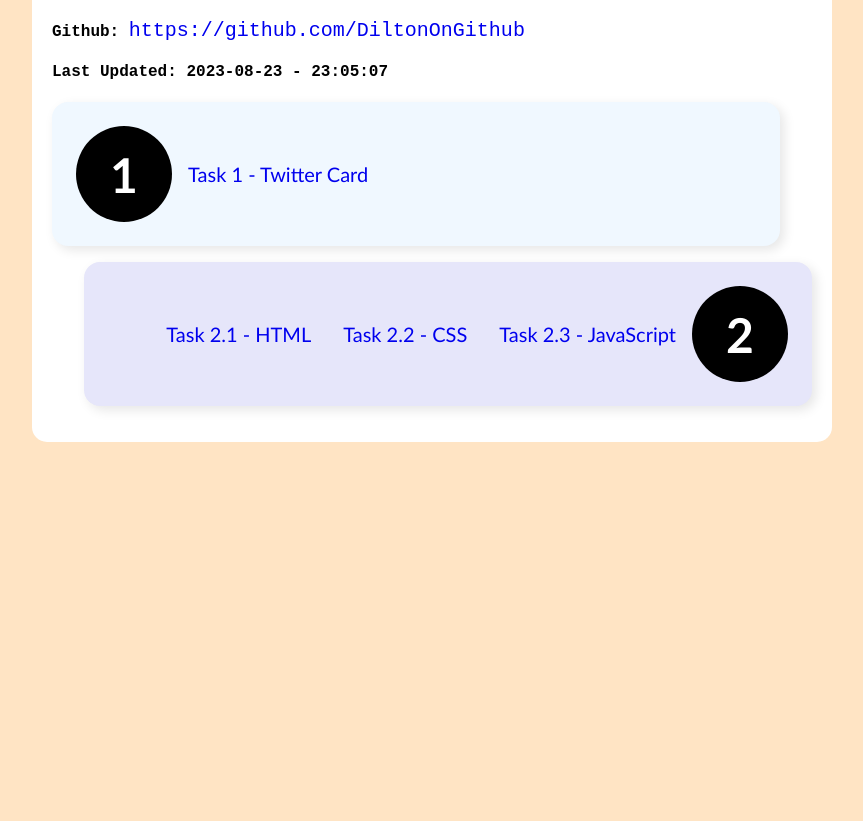
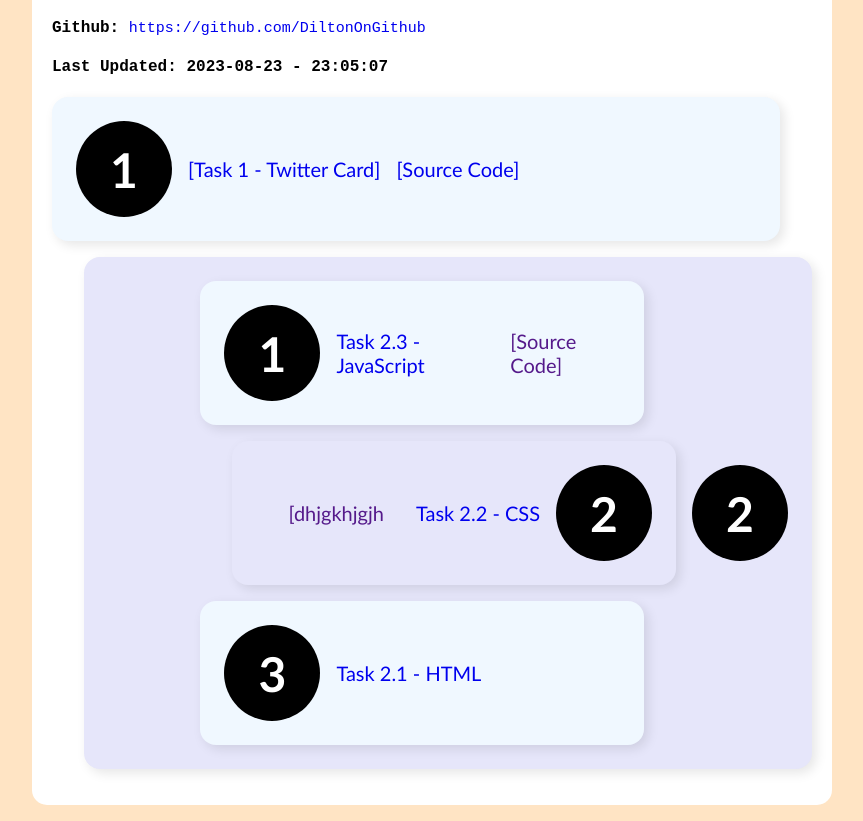
Before and after one commit to DiltonOnGithub/DiltonOnGithub.github.io, a plain HTML site: page index.html in a window 1280 px wide. Shown: the part 99-920 px from the top of the page, without its empty margins (208-1071 px from the left). Before the commit the page ends 800 px from the top, so only its background shows below. Drawn offline with Linux system fonts and the light colour scheme.

Commit message:
[update]

```diff
--- a/index.html
+++ b/index.html
@@ -79,6 +79,9 @@ a{
     font-weight: 100;
     text-decoration: none;
 }
+h4 a{
+	font-size: 15px;
+}
 
     </style>
 </head>
@@ -86,16 +89,16 @@ a{
 
     <div class="wrapper">
         <h1>Dilton D'souza - Training Tasks</h1>
-        <h4>Github: <a href="https://github.com/DiltonOnGithub">https://github.com/DiltonOnGithub</a></h4>
+        <h4>Github: <a href="https://github.com/DiltonOnGithub" target="_blank">https://github.com/DiltonOnGithub</a></h4>
         <h4>Last Updated: 2023-08-23 - 23:05:07</h4>
         <ol role="list">
-            <li><a href="/Task1/task1.html" target="_blank">Task 1 - Twitter Card</a></li>
-            <li>
-                <a href="/Task2/task2.3_index_with_html_css_js.htm" target="_blank">Task 2.3 - JavaScript</a>
-                <br>
-                <a href="/Task2/task2.2_index_with_html_css.htm" target="_blank">Task 2.2 - CSS</a>
-                <br>
-                <a href="/Task2/task2.1_index.htm" target="_blank">Task 2.1 - HTML</a>
+            <li><a href="/Task1/task1.html" target="_blank">[Task 1 - Twitter Card]</a><a href="https://github.com/DiltonOnGithub/DiltonOnGithub.github.io/tree/b012b7d5eccfac0332463178d8d24cd464922752/Task1">[Source Code]</a></li>
+			<li>
+				<ol>
+					<li><a href="/Task2/task2.3_index_with_html_css_js.htm" target="_blank">Task 2.3 - JavaScript</a><a href="">[Source Code]</a></li>
+					<li><a href="/Task2/task2.2_index_with_html_css.htm" target="_blank">Task 2.2 - CSS</a><br><a href="">[dhjgkhjgjh</a>
+					<li><a href="/Task2/task2.1_index.htm" target="_blank">Task 2.1 - HTML</a></li>
+				</ol>
             </li>
         </ol>
     </div>
```
Also changed, not shown: 1 other file.
